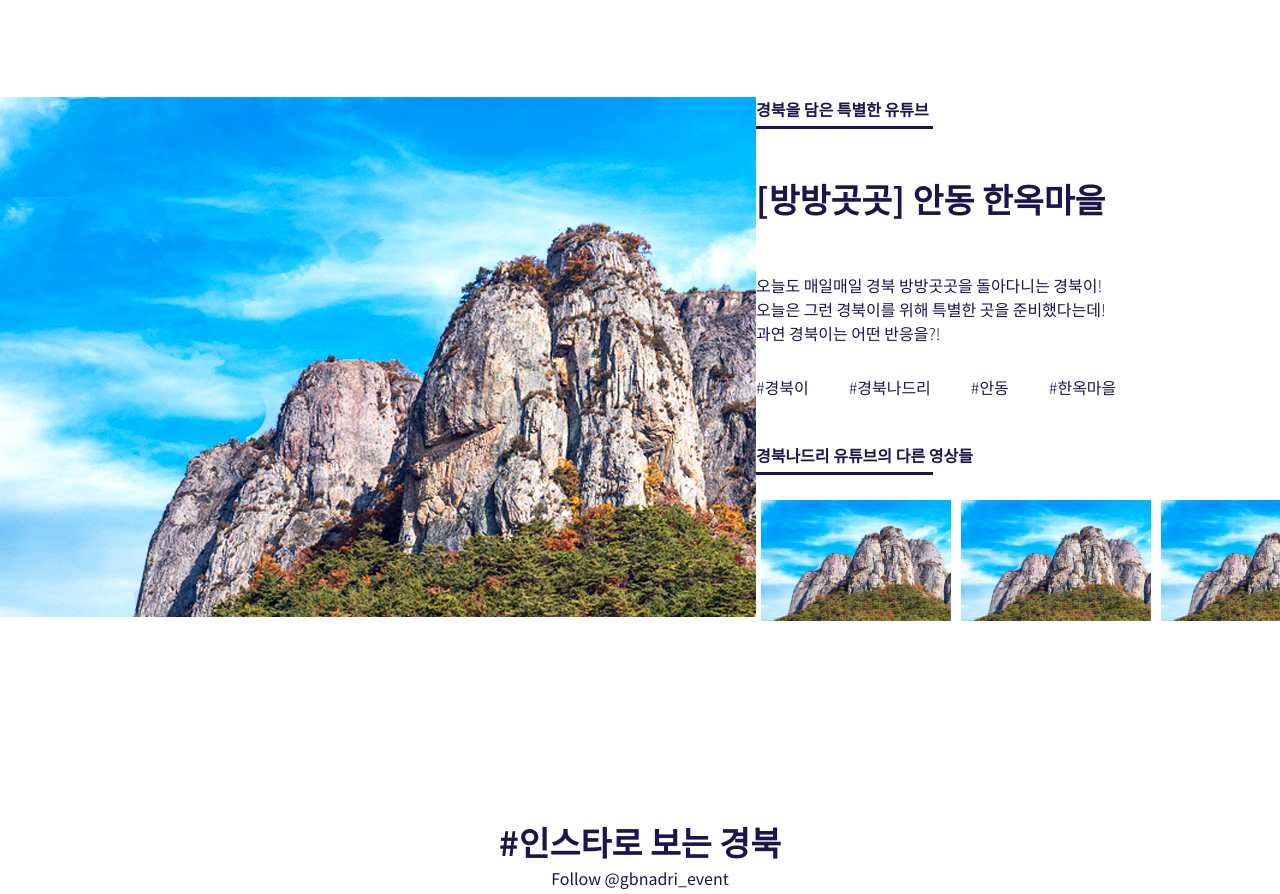
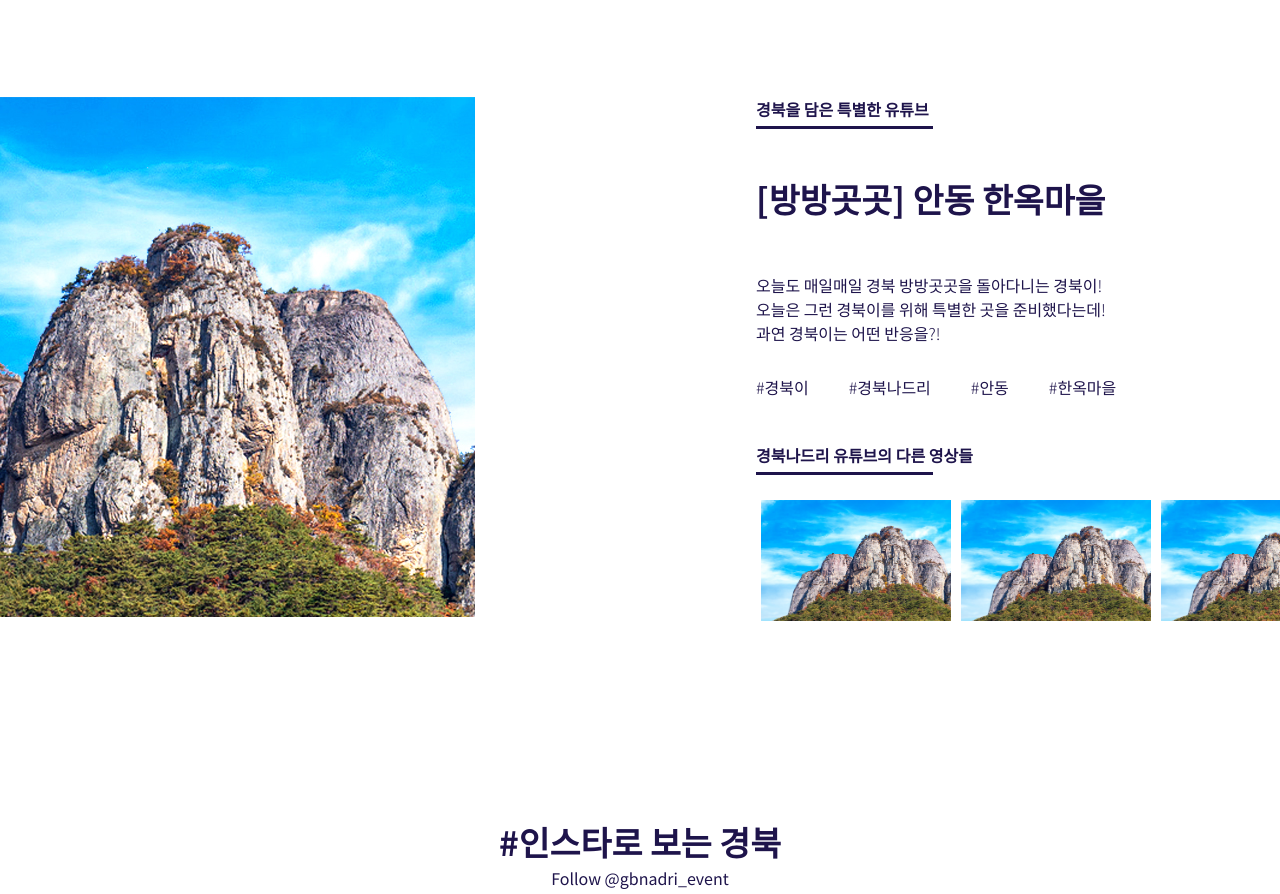
Before and after one commit to songsuelah/nadurii, a plain HTML site: page index.html in a window 1280 px wide. Shown: the part 2039-2933 px from the top of the page. Drawn offline with Linux system fonts and the light colour scheme.

Commit message:
Update css.css

```diff
--- a/css/css.css
+++ b/css/css.css
@@ -515,6 +515,11 @@ body{
     overflow: hidden;
     margin: 0;
 }
+#utube .slick-slide img {
+    display: block;
+    right: 400px;
+    position: relative;
+}
 #utube .inner .right{
     width: 565px;
 }
```
